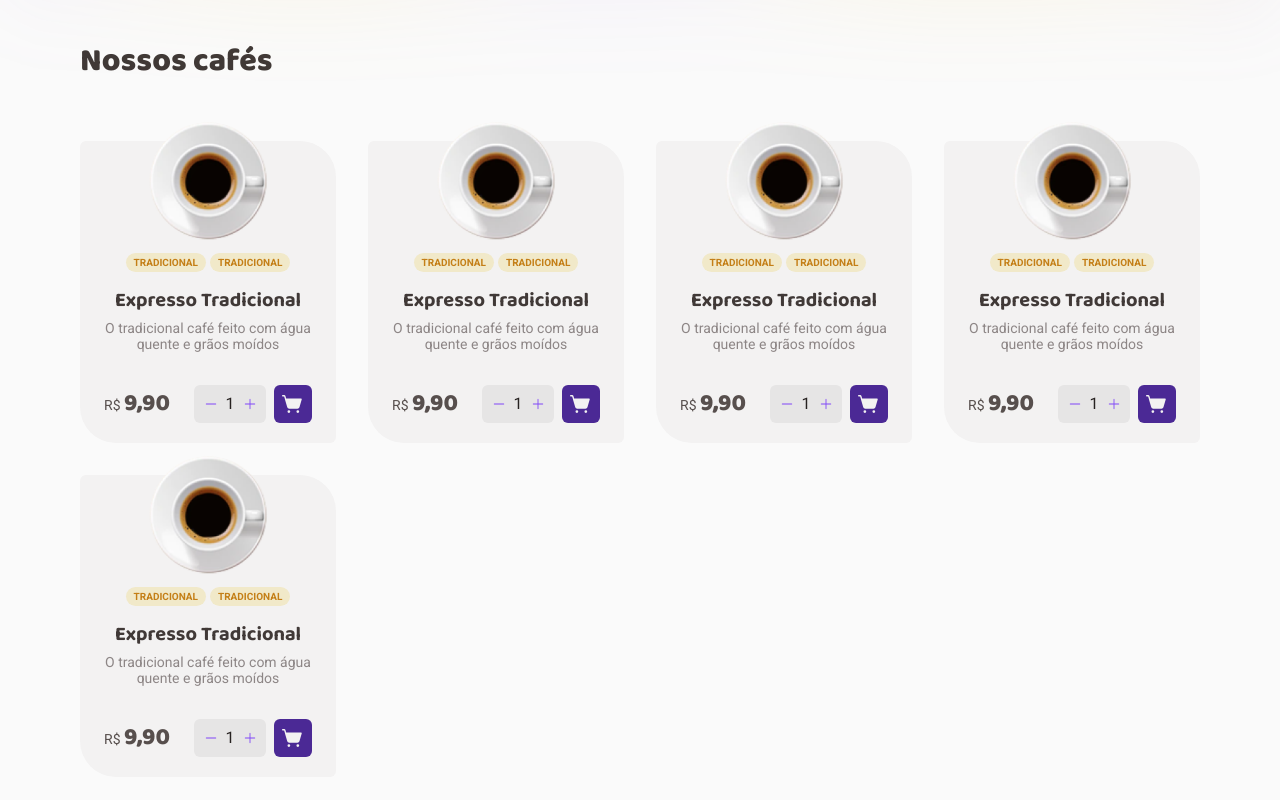
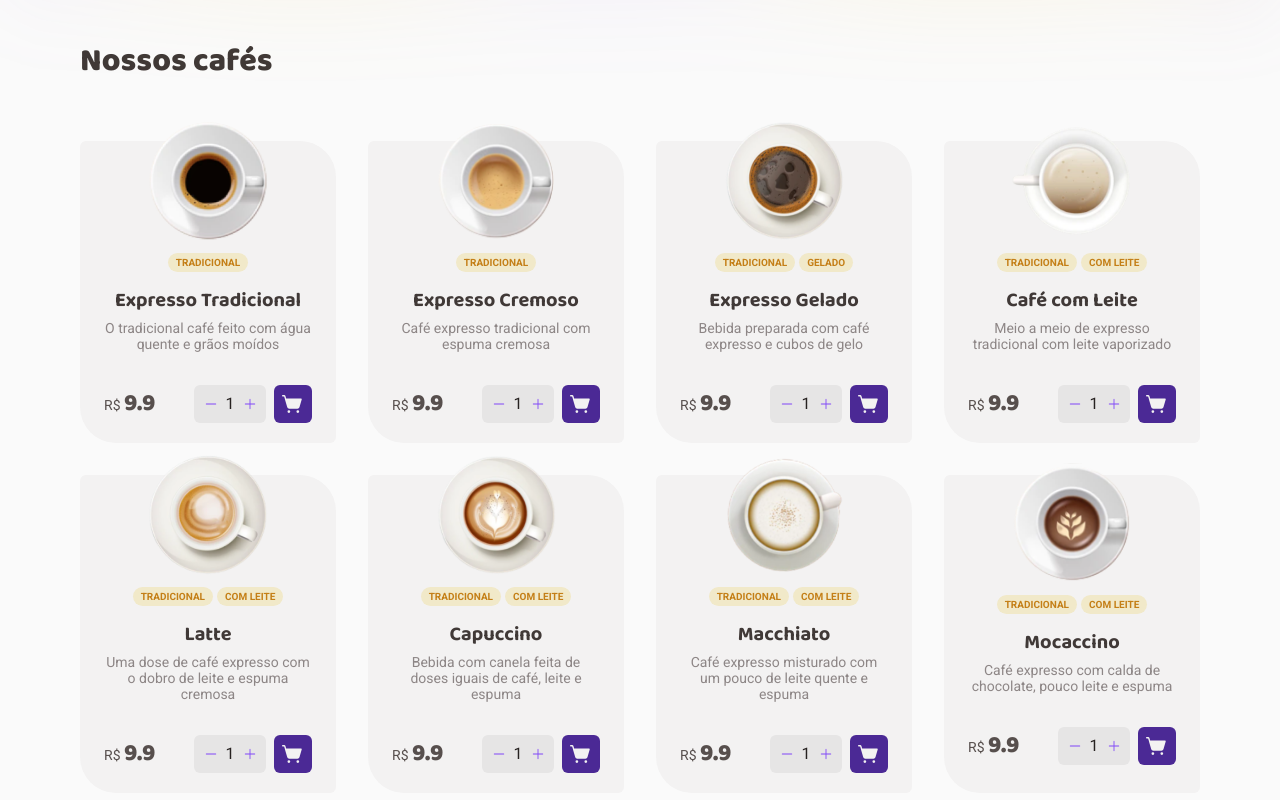
Before and after one commit to Lucariozin/ignite-challenge-coffee-delivery, a React (Vite) app: page / in a window 1280 px wide. Shown: the part 620-1420 px from the top of the page. Built offline with nearby package versions, Linux system fonts and the light colour scheme.

Commit message:
showing the coffee list using the 'coffee item' component.

```diff
--- a/src/components/CoffeeItem/CoffeeItem.tsx
+++ b/src/components/CoffeeItem/CoffeeItem.tsx
@@ -15,28 +15,32 @@ import {
   PriceContainer,
 } from './CoffeeItem.styles'
 
-export const CoffeeItem = () => {
+interface CoffeeItemProps {
+  name: string
+  description: string
+  labels: string[]
+  price: number
+  image: string
+}
+
+export const CoffeeItem = ({ name = '', description = '', labels = [], price = 0, image = '' }: CoffeeItemProps) => {
   return (
     <Container>
-      <CoffeeImage
-        src="/img/coffees/traditional-espresso.svg"
-        alt="Café em uma linda xicara vista de cima"
-        width={120}
-        height={120}
-      />
+      <CoffeeImage src={image} alt="Café em uma linda xicara vista de cima" width={120} height={120} />
 
       <LabelList>
-        <LabelItem>Tradicional</LabelItem>
-        <LabelItem>Tradicional</LabelItem>
+        {labels.map((label) => (
+          <LabelItem key={label}>{label}</LabelItem>
+        ))}
       </LabelList>
 
-      <CoffeeName>Expresso Tradicional</CoffeeName>
+      <CoffeeName>{name}</CoffeeName>
 
-      <Description>O tradicional café feito com água quente e grãos moídos</Description>
+      <Description>{description}</Description>
 
       <PriceContainer>
         <Price>
-          R$ <strong>9,90</strong>
+          R$ <strong>{price}</strong>
         </Price>
 
         <CartContainer>
--- a/src/pages/Home/Home.mock.ts
+++ b/src/pages/Home/Home.mock.ts
@@ -22,7 +22,7 @@ export const coffeeList: Coffee[] = [
     description: 'Café expresso tradicional com espuma cremosa',
     labels: ['Tradicional'],
     price: 9.9,
-    image: '/img/coffees/creamy-expresso.svg',
+    image: '/img/coffees/creamy-espresso.svg',
   },
   {
     id: '3',
--- a/src/pages/Home/Home.tsx
+++ b/src/pages/Home/Home.tsx
@@ -2,6 +2,8 @@ import { Presentation } from '@components/Presentation'
 import { CoffeeItem } from '@components/CoffeeItem'
 
 import { CoffeeListContainer, OurCoffeesTitle, CoffeeList } from './Home.styles'
+
+import { coffeeList } from './Home.mock'
 
 export const Home = () => {
   return (
@@ -12,11 +14,9 @@ export const Home = () => {
         <OurCoffeesTitle>Nossos cafés</OurCoffeesTitle>
 
         <CoffeeList>
-          <CoffeeItem />
-          <CoffeeItem />
-          <CoffeeItem />
-          <CoffeeItem />
-          <CoffeeItem />
+          {coffeeList.map(({ id, name, description, labels, price, image }) => (
+            <CoffeeItem key={id} name={name} description={description} labels={labels} price={price} image={image} />
+          ))}
         </CoffeeList>
       </CoffeeListContainer>
     </>
```
